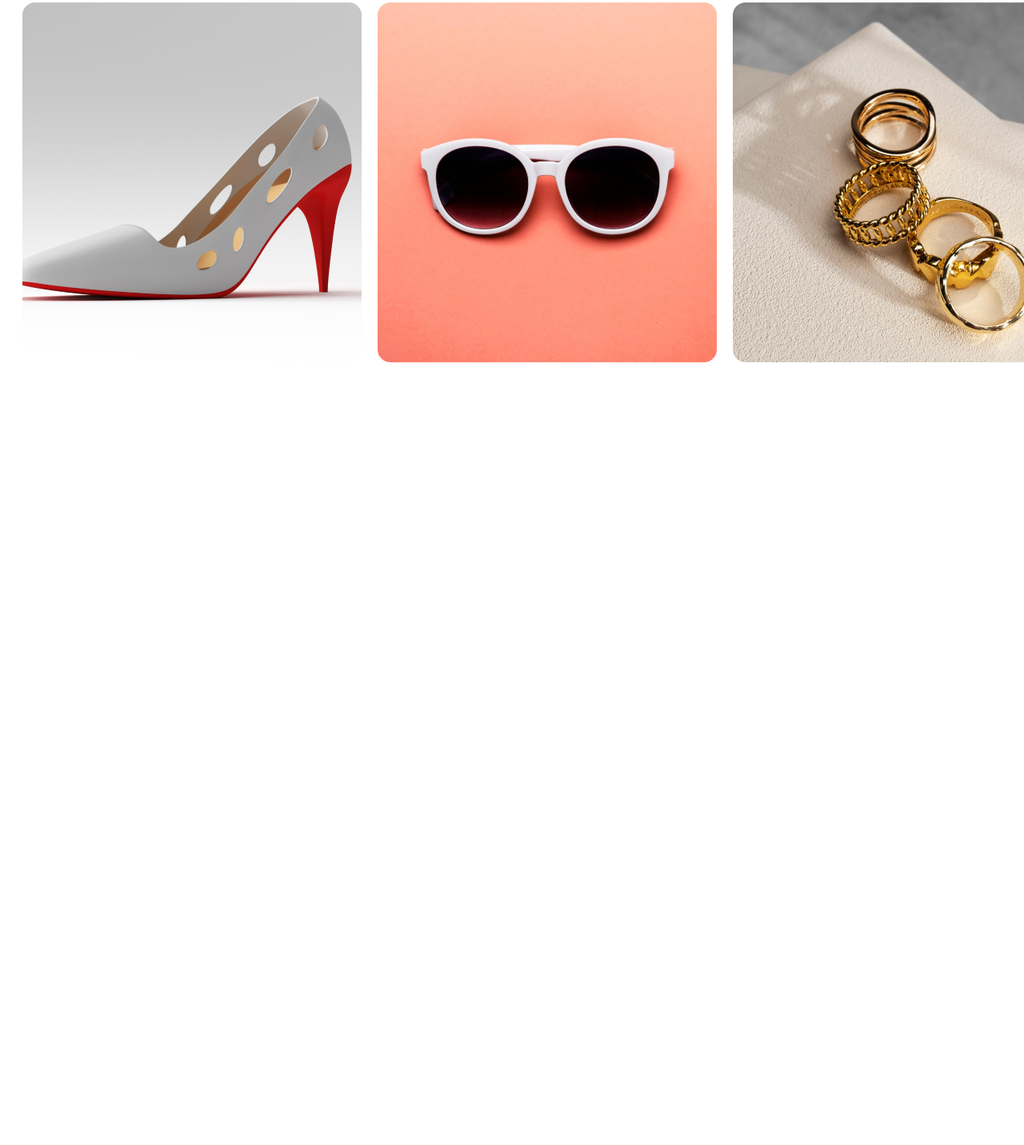
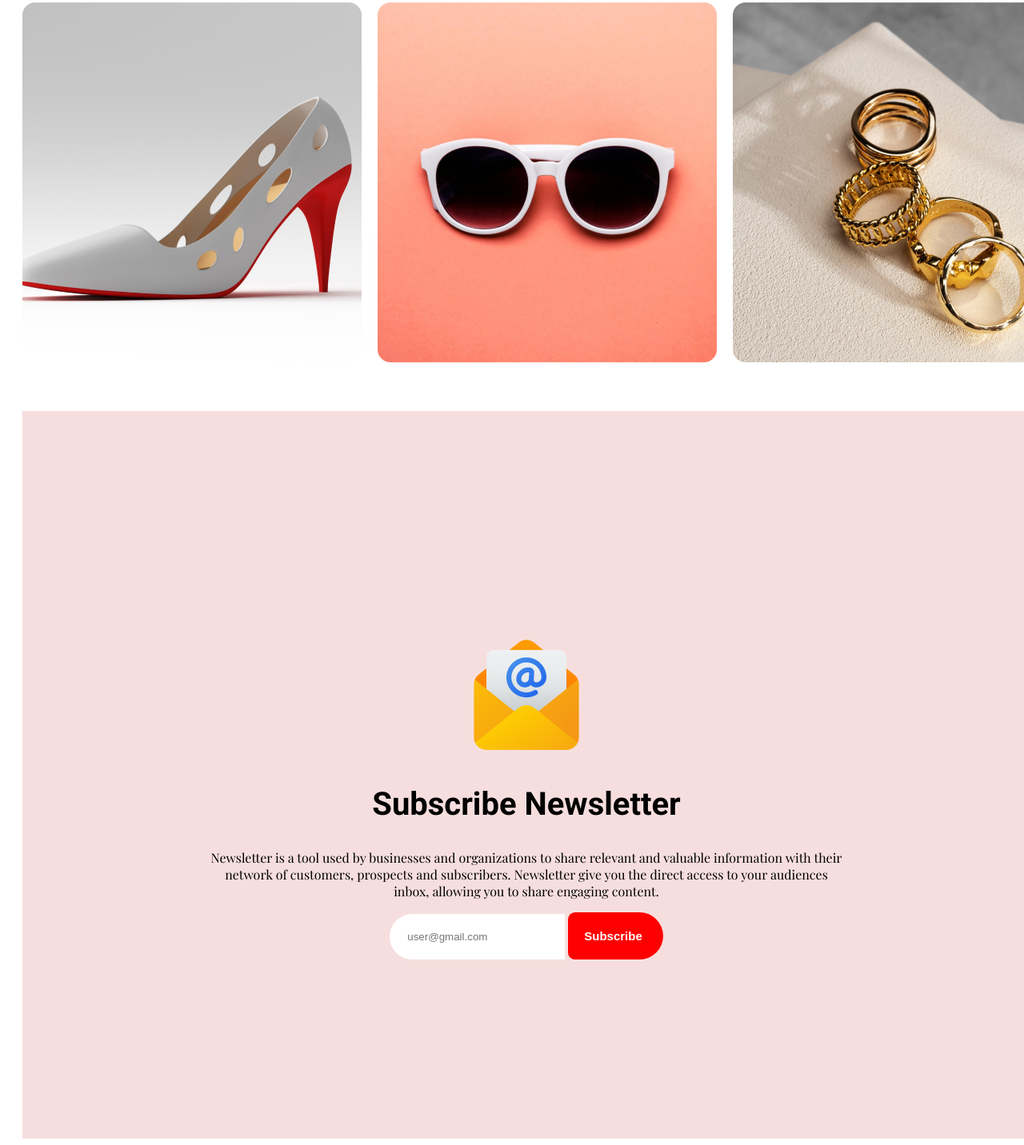
Before and after one commit to tahnumaafrin/New-year-website, a plain HTML site: page index.html in a window 1280 px wide. Shown: the part 2668-4100 px from the top of the page at 80% size. Before the commit the page ends 3130 px from the top, so only its background shows below. Drawn offline with nearby package versions, Linux system fonts and the light colour scheme; a web font is replaced by a local one.

Commit message:
subscribe section done

```diff
--- a/index.html
+++ b/index.html
@@ -65,23 +65,44 @@
       <div>
         <div class="gifts-corner">
           <h4 class="gifts">THE BEST GIFTS</h4>
-        <h1 class="gifts-header">Our Awesome Portfolio</h1>
-        <p class="gift-para">
-          Using this website one can gift to their dearest person. It will provide
-          you the best <br> quality of the product. It also ensures the delivery on
-          time.
-        </p>
+          <h1 class="gifts-header">Our Awesome Portfolio</h1>
+          <p class="gift-para">
+            Using this website one can gift to their dearest person. It will
+            provide you the best <br />
+            quality of the product. It also ensures the delivery on time.
+          </p>
         </div>
       </div>
+      <div class="products">
+        <img src="/styles/Rectangle 3.png" alt="Bag-1" class="images" />
+        <img src="/styles/Rectangle 4.png" alt="Bag-2" class="images" />
+        <img src="/styles/Rectangle 5.png" alt="Shoes-1" class="images" />
+        <img src="/styles/Rectangle 6.png" alt="Shoes-2" class="images" />
+        <img src="/styles/Rectangle 7.png" alt="Sunglass" class="images" />
+        <img src="/styles/Rectangle 8.png" alt="Rings" class="images" />
+      </div>
+    </section>
+
+    <!-- gift section done -->
+
+    <!-- subscribe section -->
+
+    <section class="newsletter">
+      <div>
+        <img src="/styles/Group 61.png" alt="Newsletter">
+        <h1 class="news-header">Subscribe Newsletter</h1>
+        <p class="news-para">Newsletter is a tool used by businesses and organizations to share relevant and valuable information with their network of customers, prospects and subscribers. Newsletter give you the direct access to your audiences inbox, allowing you to share engaging content.</p>
+        <input class="input" type="text" placeholder="user@gmail.com">
+        <button class="subscribe">Subscribe</button>
+      </div>
+    </section>
+
+    <!-- subscribe section done -->
+
+    <!-- footer section -->
+
+    <section class="footer">
 
     </section>
-    <div class="products">
-      <img src="/styles/Rectangle 3.png" alt="Bag-1" class="images">
-      <img src="/styles/Rectangle 4.png" alt="Bag-2" class="images">
-      <img src="/styles/Rectangle 5.png" alt="Shoes-1" class="images">
-      <img src="/styles/Rectangle 6.png" alt="Shoes-2" class="images">
-      <img src="/styles/Rectangle 7.png" alt="Sunglass" class="images">
-      <img src="/styles/Rectangle 8.png" alt="Rings" class="images">
-    </div>
   </body>
 </html>
--- a/styles/style.css
+++ b/styles/style.css
@@ -156,9 +156,50 @@ body{
     display: grid;
     grid-template-columns: 1fr 1fr 1fr;
     gap: 20px;
+    margin-bottom: 60px;
 }
 
-/* .images{
-    width: 600px;
-    height: 300px;
-} */
+/* Subscribe section */
+
+.newsletter{
+    background-color: hsl(0, 63%, 92%);
+    width: 1260px;
+    height: 630px;
+    display: flex;
+    justify-content: center;
+    text-align: center;
+    top: 50% ;
+    left: 50%;
+    padding-top: 280px;
+
+}
+
+.news-header{
+    font-family: "Roboto", sans-serif;
+    font-size: 40px;
+}
+
+.news-para{
+    width: 800px;
+    font-family: "Playfair Display", serif;
+}
+.input{
+    border: 20px solid transparent;
+    border-radius: 50px 1px 1px 50px;
+    margin-right: 0;
+    padding-right: 0;
+}
+
+.subscribe{
+    background-color: red;
+    color: white;
+    border: 20px solid transparent;
+    border-radius: 15px 50px 50px 15px;
+    text-align: center;
+    font-size: 15px;
+    font-weight: 600;
+    padding-left: 0;
+    margin-left: 0;
+}
+
+/* subscribe section done */
```
Also changed, not shown: styles/Group 61.png (renamed from resources/Group 61.png).
